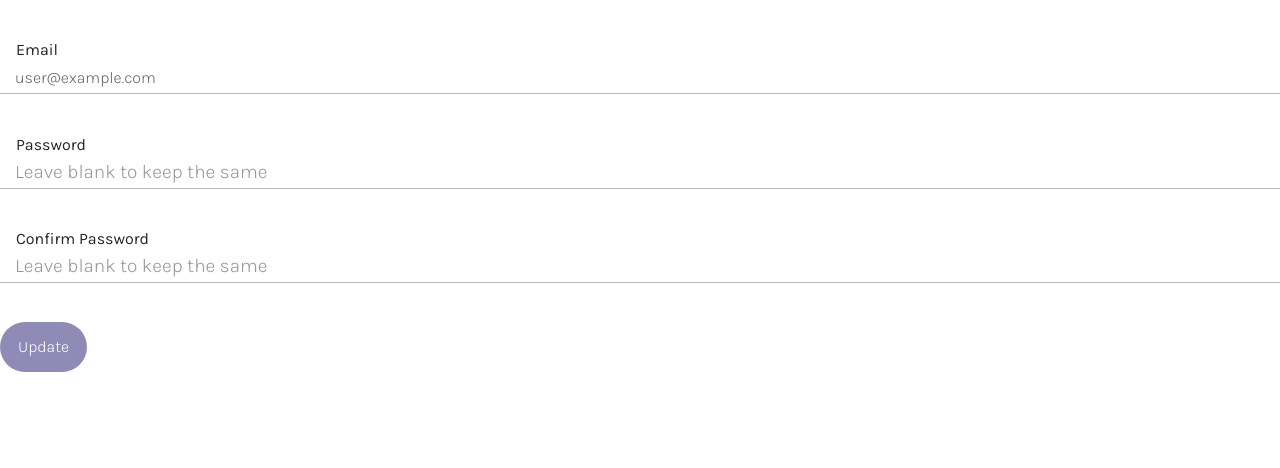
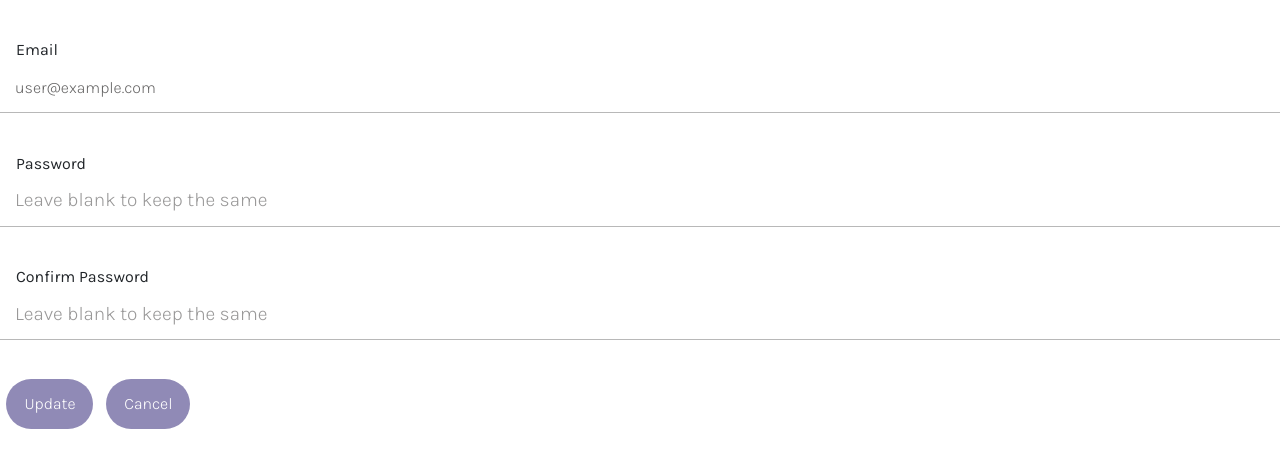
Before and after one commit to sofversoza/prompt-dev, a React (Create React App) app: page /update-profile in a window 1280 px wide. Shown: the top 468 px of the page. Built offline with nearby package versions, Linux system fonts and the light colour scheme; no server answers; sample sign-in values are in the browser's storage.

Commit message:
Push before FB Database

```diff
--- a/src/components/UpdateProfile.js
+++ b/src/components/UpdateProfile.js
@@ -1,6 +1,5 @@
 import React, { useRef, useState } from 'react'
-import { Card, Form, Button, Alert } from 'react-bootstrap'
-import { Link, useNavigate } from 'react-router-dom'
+import { useNavigate } from 'react-router-dom'
 import { useAuth } from '../contexts/AuthContext'
 import '../styles/Forms.css'
 
@@ -71,39 +70,10 @@ function UpdateProfile() {
         <button disabled={loading} type='submit'>
           Update
         </button>
+        <button onClick={navigate("/")}>
+          Cancel
+        </button>
       </form>
-
-      {/* <Card>
-        <Card.Body>
-          {error && <Alert variant="danger">{error}</Alert>}
-          <Form onSubmit={handleSubmit}>
-            <Form.Group id='email'>
-              <Form.Label>Email</Form.Label>
-              <Form.Control type="email" ref={emailRef} required
-                defaultValue={currentUser.email}
-              />
-            </Form.Group>
-            <Form.Group id='password'>
-              <Form.Label>Password</Form.Label>
-              <Form.Control type="password" ref={passwordRef}
-                placeholder="Leave blank to keep the same"
-              />
-            </Form.Group>
-            <Form.Group id='password-confirm'>
-              <Form.Label>Confirm Password</Form.Label>
-              <Form.Control type="password" ref={passwordConfirmRef}
-                placeholder="Leave blank to keep the same"
-              />
-            </Form.Group>
-            <Button disabled={loading} className='w-100 mt-4' type='submit'>
-              Update
-            </Button>
-          </Form>
-        </Card.Body>
-      </Card>
-      <div className='w-100 text-center mt-2'>
-        <Link to="/login">Cancel</Link>
-      </div> */}
     </>
   )
 }
--- a/src/index.css
+++ b/src/index.css
@@ -1,5 +1,14 @@
 /* font-family: 'Karla', sans-serif; */
 @import url('https://fonts.googleapis.com/css2?family=Karla:wght@300;400&display=swap');
+@font-face {
+  font-family: "Buljirya";
+  src: url("../src/assets/Buljirya.woff") format("woff");
+}
+@font-face {
+  font-family: "Brolimo";
+  src: url("../src/assets/BROLIMO-Regular.woff") format("woff");
+}
+
 
 html, body, #root {
   height: 100%;
@@ -36,7 +45,7 @@ button {
   border: none;
   background-color: rgba(97, 89, 151, 0.7);
   padding: 13px 18px;
-  margin: 3% 0 !important;
+  margin: 3% 0.5% !important;
   /* width: 100%; */
 }
 
--- a/src/styles/Forms.css
+++ b/src/styles/Forms.css
@@ -61,7 +61,7 @@ input {
   min-width: 100%;
   height: 4vh;
   margin: 1em 0;
-  padding: 10px 15px;
+  padding: 25px 15px;
   border: none;
   border-bottom: 0.1px solid rgb(184, 184, 184);
   outline: none;
--- a/src/styles/Home.css
+++ b/src/styles/Home.css
@@ -1,8 +1,3 @@
-@font-face {
-  font-family: "Brolimo";
-  src: url("../assets/BROLIMO-Regular.woff") format("woff");
-}
-
 /* 🍄 🍄 🍄 NAVBAR STARTS 🍄 🍄 🍄*/
 .navbar {
   background: #212121;
--- a/src/styles/Settings.css
+++ b/src/styles/Settings.css
@@ -6,3 +6,7 @@
 .account-settings, .display-settings {
   margin-top: 4%;
 }
+
+/* .account-settings h5 {
+
+} */
```
Also changed, not shown: src/components/PrivateRoute.js (+0 -14 lines), src/assets/Buljirya.woff (added), src/assets/Mafisha.woff (added), src/pages/Settings.js (line endings or trailing spaces).
